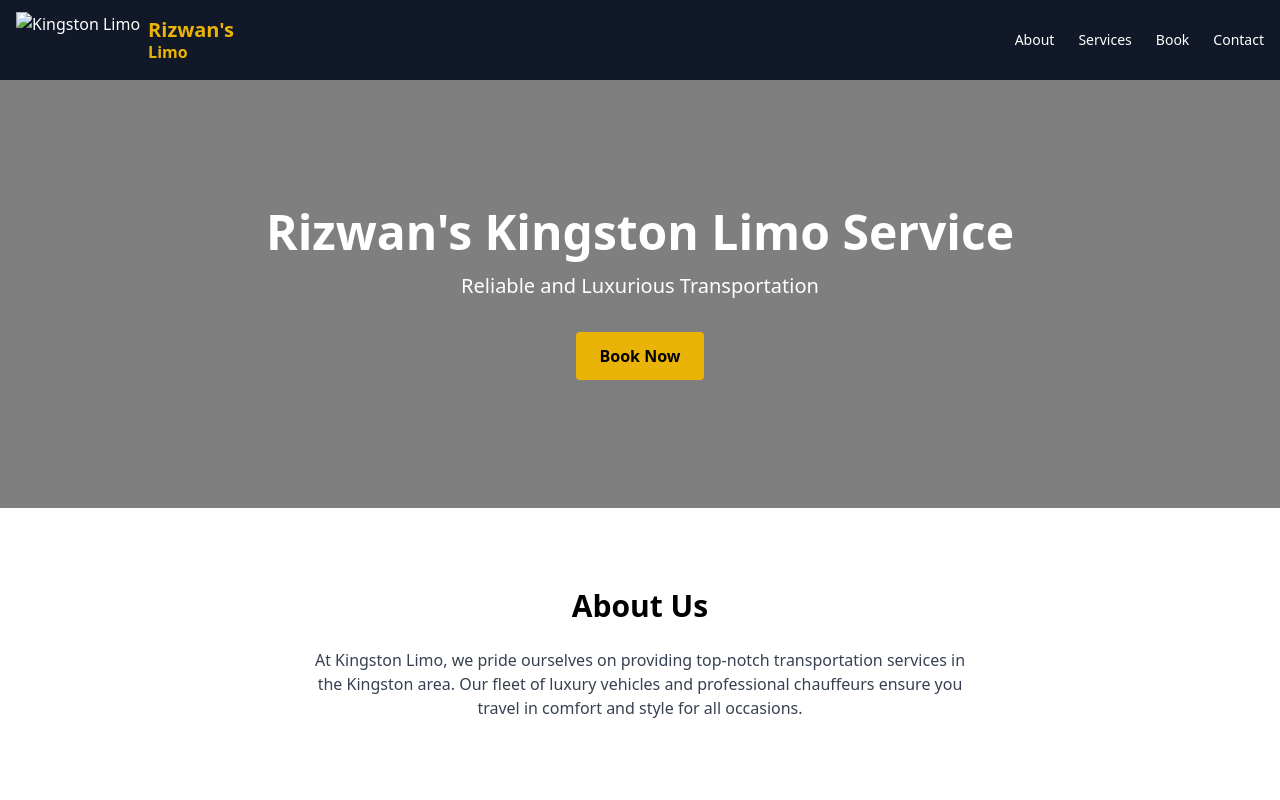
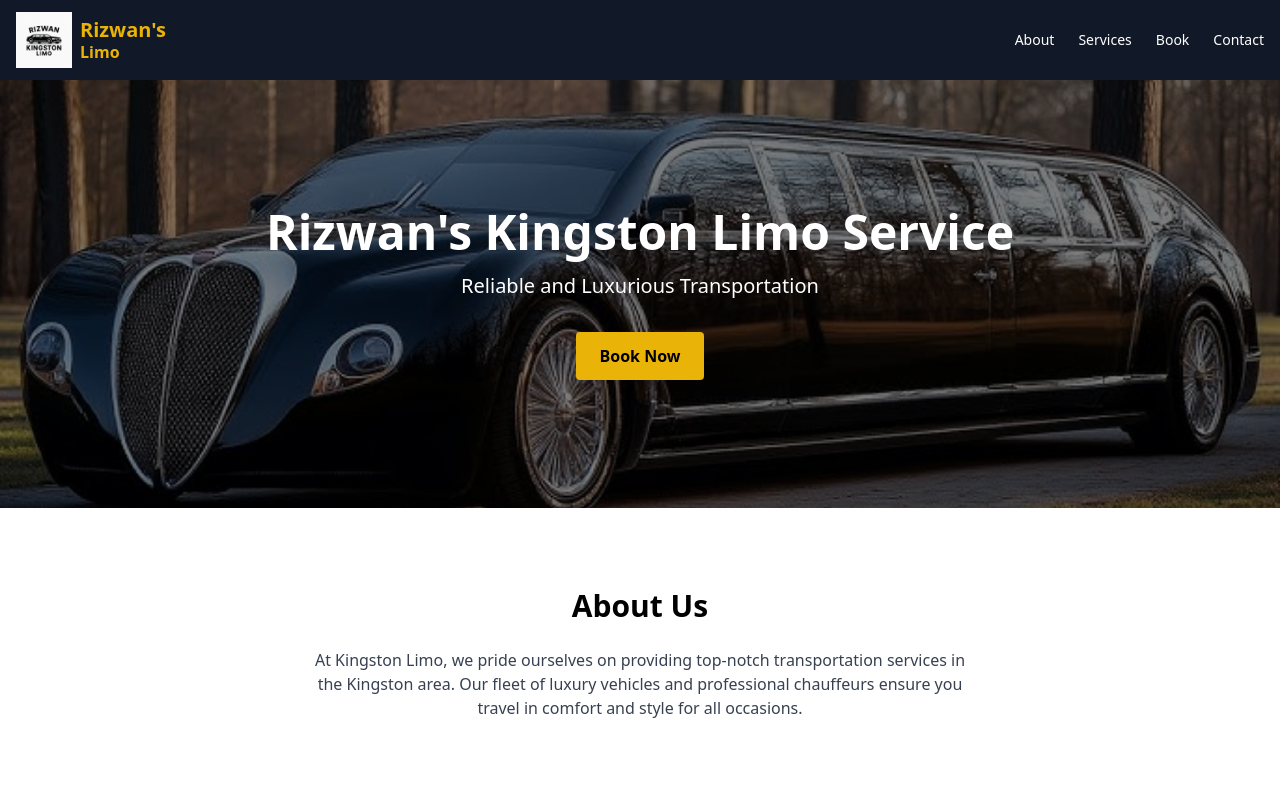
Before and after one commit to Ashmaan-2006/rizwan-limo, a plain HTML site: page index.html in a window 1280 px wide. Shown: the top 800 px of the page. Drawn offline with nearby package versions, Linux system fonts and the light colour scheme.

Commit message:
Update index.html
Messed up image path

```diff
--- a/index.html
+++ b/index.html
@@ -22,7 +22,7 @@
     <header class="bg-gray-900 text-white sticky top-0 z-50 fade-in">
       <div class="container mx-auto flex items-center justify-between px-4 py-3">
         <a href="#" class="flex items-center gap-2">
-          <img src="images/logo.png" alt="Kingston Limo" class="h-14 w-auto" />
+          <img src="logo.png" alt="Kingston Limo" class="h-14 w-auto" />
           <div class="text-yellow-500 font-semibold">
             <div class="text-xl">Rizwan's</div>
             <div class="-mt-1">Limo</div>
@@ -38,7 +38,7 @@
     </header>
 
     <!-- Hero Section -->
-    <section class="relative flex-grow fade-in" style="background-image: url('images/hero.jpg'); background-size: cover; background-position: center;">
+    <section class="relative flex-grow fade-in" style="background-image: url('hero.jpg'); background-size: cover; background-position: center;">
       <div class="absolute inset-0 bg-black opacity-50"></div>
       <div class="container mx-auto relative text-center py-32 text-white">
         <h1 class="text-5xl font-bold">Rizwan's Kingston Limo Service</h1>
```
